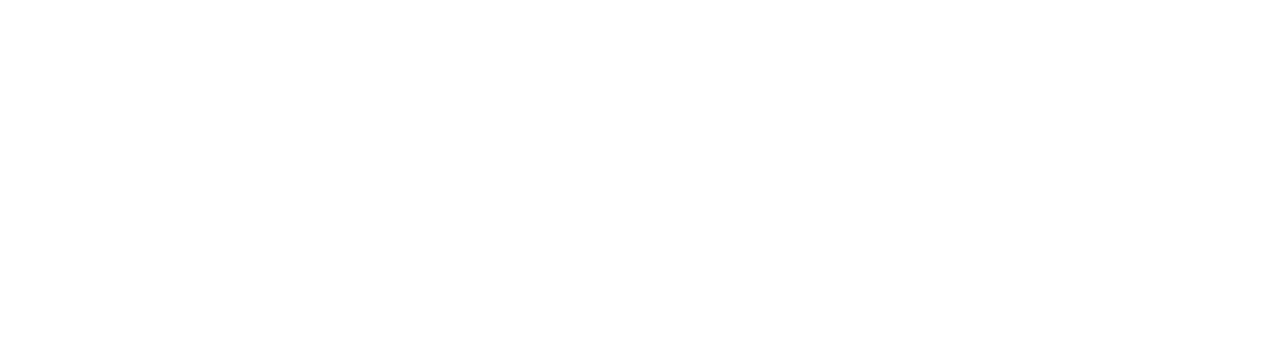
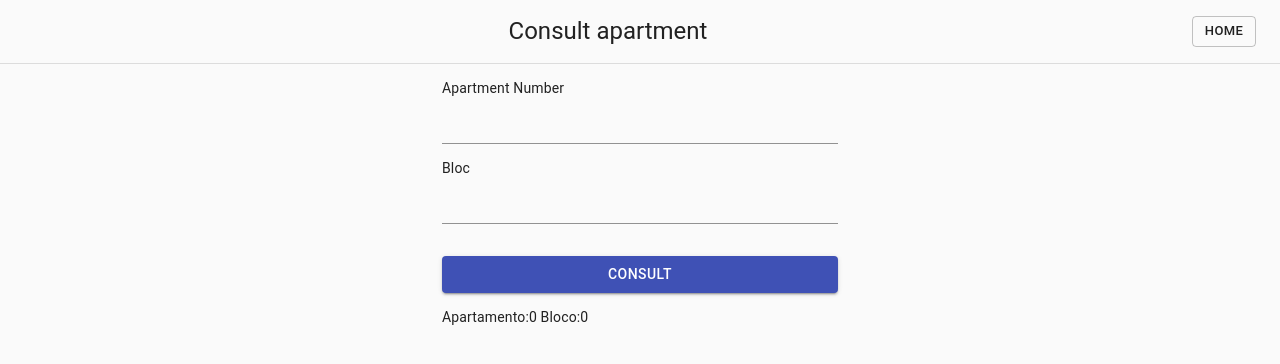
Before and after one commit to OddieMaster/Projects---aptManagement, a React (Create React App) app in the folder aptManagement/frontend/: page /consult in a window 1280 px wide. Shown: the top 364 px of the page. Built offline with nearby package versions, Linux system fonts and the light colour scheme.

Commit message:
Finish HomePage, add Consult component

```diff
--- a/aptManagement/frontend/src/App.js
+++ b/aptManagement/frontend/src/App.js
@@ -3,6 +3,7 @@
 import {BrowserRouter as Router, Switch, Route}  from 'react-router-dom';
 import Register from './components/Register';
 import HomePage from './components/HomePage';
+import Consult from './components/Consult'
 
 function App() {
   return (
@@ -11,6 +12,7 @@
         <Route path ="/" exact component= {SignIn}/>
         <Route path ="/register" exact component= {Register}/>
         <Route path="/homePage" component={HomePage}/>
+        <Route path="/consult" component={Consult}/>
       </Switch>
     </Router>
   );
--- /dev/null
+++ b/aptManagement/frontend/src/components/Consult.js
@@ -0,0 +1,61 @@
+import React, { useState } from 'react';
+import GlobalHeader from './pageComponents/GlobalHeader';
+import { Input } from '@material-ui/core';
+import { makeStyles } from '@material-ui/core/styles';
+import Container from '@material-ui/core/Container';
+import CssBaseline from '@material-ui/core/CssBaseline';
+import Button from '@material-ui/core/Button';
+
+const useStyles = makeStyles((theme) => ({
+    input: {
+
+        margin: 'auto',
+        display: 'flex',
+    },
+    button: {
+        marginTop: theme.spacing(4),
+    }
+}));
+
+
+
+const Consult = () => {
+    const [apartament, setApartament] = useState(0);
+    const [bloc, setBloc] = useState(0);
+    const classes = useStyles()
+
+    return (
+        <>
+        <GlobalHeader title="Consult apartment"/>
+                <Container component="main" maxWidth="xs">
+                    <CssBaseline>
+                        <p>Apartment Number</p>
+
+                        <Input
+                        className={classes.input}
+                        onChange={event => setApartament(event.target.value)}
+                        />
+                        <p>Bloc</p>
+
+                        <Input
+                        className={classes.input}
+                        onChange={event => setBloc(event.target.value)}
+                        />
+
+                        <Button
+                            fullWidth
+                            type="submit"
+                            variant="contained"
+                            color="primary"
+                            className={classes.button}
+                        >Consult</Button>
+                        <p>Apartamento:{apartament} Bloco:{bloc}</p>
+                    </CssBaseline>
+                </Container>
+            <div id="teste"></div>
+
+        </>
+    );
+};
+
+export default Consult;
--- a/aptManagement/frontend/src/components/HomePage.js
+++ b/aptManagement/frontend/src/components/HomePage.js
@@ -1,14 +1,28 @@
 import React from 'react';
-import Footer from "./pageComponents/Footer"
+import Footer from "./pageComponents/Footer";
 import Header from './pageComponents/Header';
+import condominio from "../images/condominio.png"
+import { makeStyles } from '@material-ui/core/styles';
+
+const useStyles = makeStyles((theme) => ({
+    img: {
+    margin: 'auto',
+    display: 'flex',
+    width: 1200,
+    height: 650,
+    },
+}));
+
 
 const HomePage = () => {
+    const classes = useStyles()
     return (
         <>
-        <Header title="Welcome Guilherme" />
+        <Header title="Welcome [User]" />
+
+            <img src={condominio} alt="condominio" className={classes.img} ></img>
 
         <Footer title="Apartment Management" description="Kiper v1.0" />
-
         </>
     );
 };
--- a/aptManagement/frontend/src/components/pageComponents/Header.js
+++ b/aptManagement/frontend/src/components/pageComponents/Header.js
@@ -8,7 +8,6 @@
 const useStyles = makeStyles((theme) => ({
   toolbar: {
     borderBottom: `1px solid ${theme.palette.divider}`,
-
   },
   toolbarTitle: {
     flex: 1,
@@ -41,12 +40,12 @@
                         {title}
                     </Typography>
 
-                        <Button variant="outlined" size="small" >
-                            Consultar
+                        <Button variant="outlined" size="small" href="consult" >
+                            Consult
                         </Button>
 
                         <Button variant="outlined" size="small" href="/" >
-                            Entrar
+                            Login
                         </Button>
 
                 </Toolbar>
```
Also changed, not shown: aptManagement/frontend/src/images/condominio.png (added), aptManagement/frontend/src/images/condominio250.png (added).
